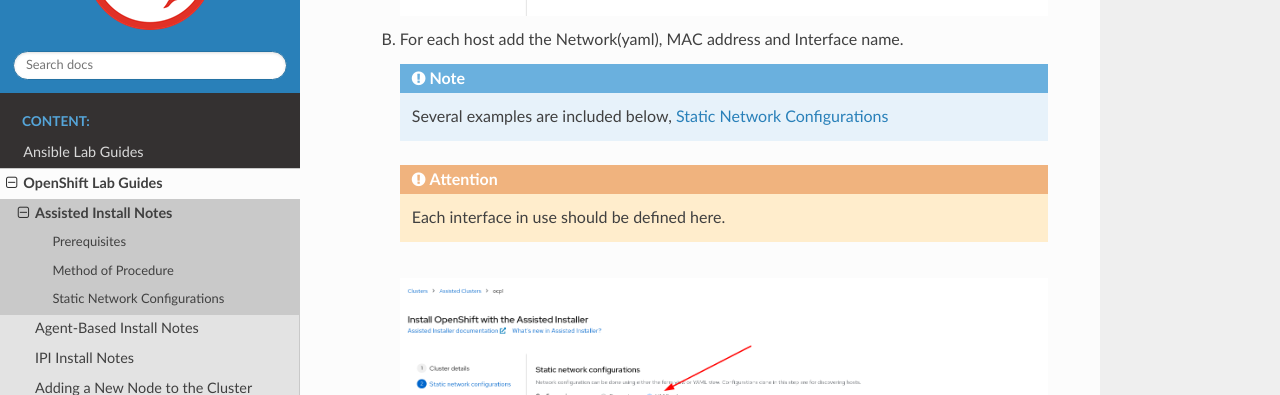
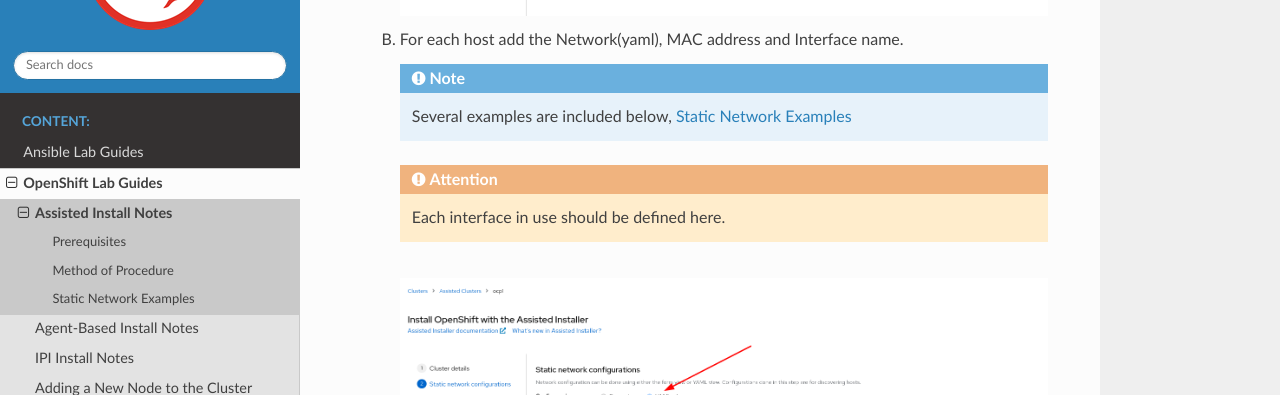
Before and after one commit to vtog/labGuides, a Sphinx documentation site: the page built from source/ocp/assisted-installer-notes.rst, in a window 1280 px wide and 900 px high, scrolled down 2848 px. Shown: the part 151-546 px from the top of the window. Built offline with Sphinx 7.4.7 and the Read the Docs theme 2.0.0, drawn with Linux system fonts in a browser that asks for light colours; pages that are not in the unit, such as notebooks, are missing from menus; some of the changed text lies outside the part shown.

Commit message:
updated AI config to example verbiage

```diff
--- a/source/ocp/assisted-installer-notes.rst
+++ b/source/ocp/assisted-installer-notes.rst
@@ -60,7 +60,7 @@
    #. For each host add the Network(yaml), MAC address and Interface name.
 
       .. note:: Several examples are included below, :ref:`Static Network
-         Configurations <netconf>`
+         Examples <netconf>`
 
       .. attention:: Each interface in use should be defined here.
 
@@ -135,8 +135,8 @@
 
 .. _netconf:
 
-Static Network Configurations
------------------------------
+Static Network Examples
+-----------------------
 
 The following are static network configurations when manually configuring
 "Static IP, bridges, and bonds".
```
